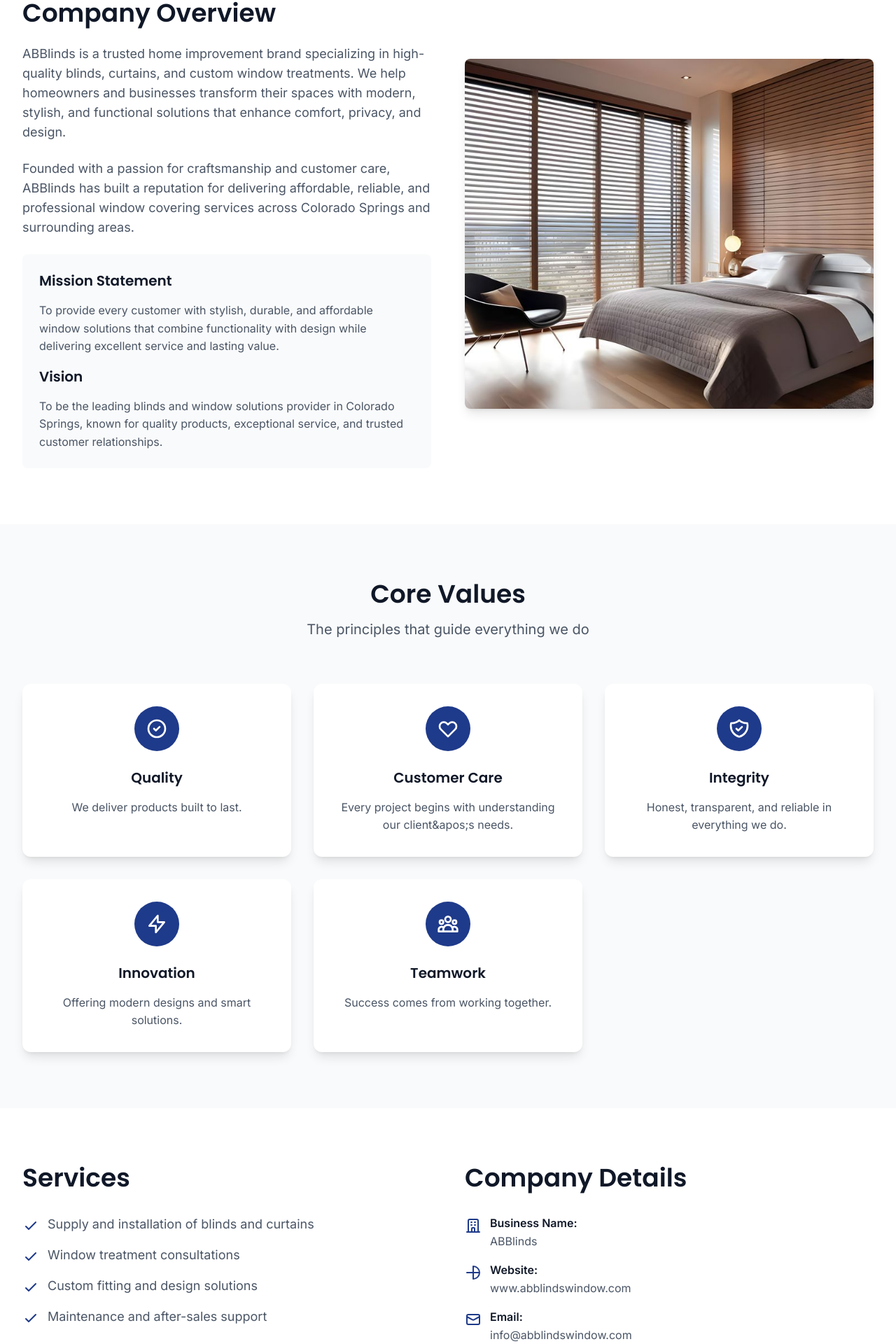
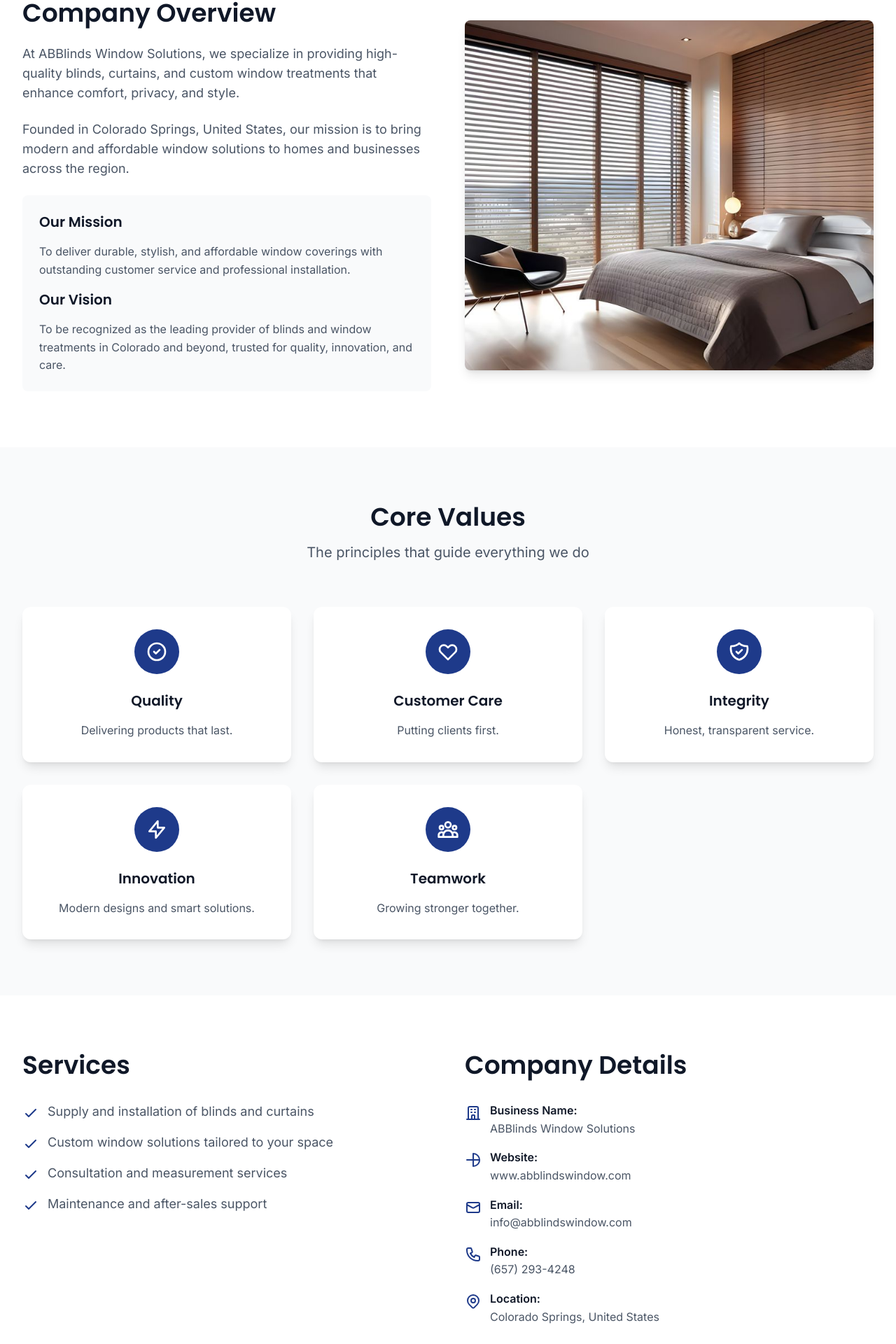
Before and after one commit to folchj47/abblinds, a Next.js app: page /about in a window 1280 px wide. Shown: the part 626-2546 px from the top of the page at 70% size. Built offline with nearby package versions, Linux system fonts and the light colour scheme.

Commit message:
Refine About page with professional ABBlinds Window Solutions branding and Colorado Springs location

```diff
--- a/public/ABBlinds-Company-Profile.html
+++ b/public/ABBlinds-Company-Profile.html
@@ -215,24 +215,24 @@
         <!-- Header -->
         <div class="header">
             <div class="logo">AB</div>
-            <h1>ABBlinds Company Profile</h1>
-            <div class="subtitle">Trusted Home Improvement Brand</div>
-            <div class="tagline">Specializing in high-quality blinds, curtains, and custom window treatments</div>
+            <h1>About ABBlinds Window Solutions</h1>
+            <div class="subtitle">Professional Window Treatment Specialists</div>
+            <div class="tagline">Specializing in high-quality blinds, curtains, and custom window treatments that enhance comfort, privacy, and style</div>
         </div>
 
         <!-- Company Overview -->
         <h2>Company Overview</h2>
-        <p>ABBlinds is a trusted home improvement brand specializing in high-quality blinds, curtains, and custom window treatments. We help homeowners and businesses transform their spaces with modern, stylish, and functional solutions that enhance comfort, privacy, and design.</p>
+        <p>At ABBlinds Window Solutions, we specialize in providing high-quality blinds, curtains, and custom window treatments that enhance comfort, privacy, and style.</p>
 
-        <p>Founded with a passion for craftsmanship and customer care, ABBlinds has built a reputation for delivering affordable, reliable, and professional window covering services across Colorado Springs and surrounding areas.</p>
+        <p>Founded in Colorado Springs, United States, our mission is to bring modern and affordable window solutions to homes and businesses across the region.</p>
 
         <!-- Mission & Vision -->
         <div class="mission-vision">
-            <h3>Mission Statement</h3>
-            <p>To provide every customer with stylish, durable, and affordable window solutions that combine functionality with design while delivering excellent service and lasting value.</p>
+            <h3>Our Mission</h3>
+            <p>To deliver durable, stylish, and affordable window coverings with outstanding customer service and professional installation.</p>
 
-            <h3>Vision</h3>
-            <p>To be the leading blinds and window solutions provider in Colorado Springs, known for quality products, exceptional service, and trusted customer relationships.</p>
+            <h3>Our Vision</h3>
+            <p>To be recognized as the leading provider of blinds and window treatments in Colorado and beyond, trusted for quality, innovation, and care.</p>
         </div>
 
         <!-- Core Values -->
@@ -240,23 +240,23 @@
         <div class="values-grid">
             <div class="value-item">
                 <div class="value-title">Quality</div>
-                <div>We deliver products built to last.</div>
+                <div>Delivering products that last.</div>
             </div>
             <div class="value-item">
                 <div class="value-title">Customer Care</div>
-                <div>Every project begins with understanding our client's needs.</div>
+                <div>Putting clients first.</div>
             </div>
             <div class="value-item">
                 <div class="value-title">Integrity</div>
-                <div>Honest, transparent, and reliable in everything we do.</div>
+                <div>Honest, transparent service.</div>
             </div>
             <div class="value-item">
                 <div class="value-title">Innovation</div>
-                <div>Offering modern designs and smart solutions.</div>
+                <div>Modern designs and smart solutions.</div>
             </div>
             <div class="value-item" style="grid-column: 1 / -1;">
                 <div class="value-title">Teamwork</div>
-                <div>Success comes from working together.</div>
+                <div>Growing stronger together.</div>
             </div>
         </div>
 
@@ -264,14 +264,14 @@
         <h2>Services</h2>
         <ul class="services-list">
             <li>Supply and installation of blinds and curtains</li>
-            <li>Window treatment consultations</li>
-            <li>Custom fitting and design solutions</li>
+            <li>Custom window solutions tailored to your space</li>
+            <li>Consultation and measurement services</li>
             <li>Maintenance and after-sales support</li>
         </ul>
 
-        <!-- Current Hiring Needs -->
-        <h2>Current Hiring Needs</h2>
-        <p>As part of our growth, ABBlinds is hiring for:</p>
+        <!-- Careers -->
+        <h2>Careers</h2>
+        <p>We're expanding! Learn about open positions and how you can join our team.</p>
         <ul class="hiring-list">
             <li>Installation Technicians</li>
             <li>Customer Service Representatives</li>
@@ -283,7 +283,7 @@
         <div class="company-details">
             <div class="detail-item">
                 <div class="detail-label">Business Name:</div>
-                <div>ABBlinds</div>
+                <div>ABBlinds Window Solutions</div>
             </div>
             <div class="detail-item">
                 <div class="detail-label">Website:</div>
@@ -298,15 +298,18 @@
                 <div>(657) 293-4248</div>
             </div>
             <div class="detail-item" style="grid-column: 1 / -1;">
-                <div class="detail-label">Address:</div>
-                <div>2609 E Dale St, Colorado Springs, CO 80909</div>
+                <div class="detail-label">Location:</div>
+                <div>Colorado Springs, United States</div>
             </div>
         </div>
 
         <!-- Contact -->
         <div class="contact-info">
-            <h2>Contact</h2>
-            <p>For hiring, partnerships, or general inquiries:</p>
+            <h2>Contact Us</h2>
+            <div class="contact-item">
+                <span class="contact-label">📍 Location:</span>
+                Colorado Springs, United States
+            </div>
             <div class="contact-item">
                 <span class="contact-label">📩 Email:</span>
                 info@abblindswindow.com
--- a/src/app/about/page.tsx
+++ b/src/app/about/page.tsx
@@ -4,7 +4,7 @@
   const coreValues = [
     {
       title: "Quality",
-      description: "We deliver products built to last.",
+      description: "Delivering products that last.",
       icon: (
         <svg className="w-8 h-8" fill="none" stroke="currentColor" viewBox="0 0 24 24">
           <path strokeLinecap="round" strokeLinejoin="round" strokeWidth={2} d="M9 12l2 2 4-4m6 2a9 9 0 11-18 0 9 9 0 0118 0z" />
@@ -13,7 +13,7 @@
     },
     {
       title: "Customer Care",
-      description: "Every project begins with understanding our client&apos;s needs.",
+      description: "Putting clients first.",
       icon: (
         <svg className="w-8 h-8" fill="none" stroke="currentColor" viewBox="0 0 24 24">
           <path strokeLinecap="round" strokeLinejoin="round" strokeWidth={2} d="M4.318 6.318a4.5 4.5 0 000 6.364L12 20.364l7.682-7.682a4.5 4.5 0 00-6.364-6.364L12 7.636l-1.318-1.318a4.5 4.5 0 00-6.364 0z" />
@@ -22,7 +22,7 @@
     },
     {
       title: "Integrity",
-      description: "Honest, transparent, and reliable in everything we do.",
+      description: "Honest, transparent service.",
       icon: (
         <svg className="w-8 h-8" fill="none" stroke="currentColor" viewBox="0 0 24 24">
           <path strokeLinecap="round" strokeLinejoin="round" strokeWidth={2} d="M9 12l2 2 4-4m5.618-4.016A11.955 11.955 0 0112 2.944a11.955 11.955 0 01-8.618 3.04A12.02 12.02 0 003 9c0 5.591 3.824 10.29 9 11.622 5.176-1.332 9-6.03 9-11.622 0-1.042-.133-2.052-.382-3.016z" />
@@ -31,7 +31,7 @@
     },
     {
       title: "Innovation",
-      description: "Offering modern designs and smart solutions.",
+      description: "Modern designs and smart solutions.",
       icon: (
         <svg className="w-8 h-8" fill="none" stroke="currentColor" viewBox="0 0 24 24">
           <path strokeLinecap="round" strokeLinejoin="round" strokeWidth={2} d="M13 10V3L4 14h7v7l9-11h-7z" />
@@ -40,7 +40,7 @@
     },
     {
       title: "Teamwork",
-      description: "Success comes from working together.",
+      description: "Growing stronger together.",
       icon: (
         <svg className="w-8 h-8" fill="none" stroke="currentColor" viewBox="0 0 24 24">
           <path strokeLinecap="round" strokeLinejoin="round" strokeWidth={2} d="M17 20h5v-2a3 3 0 00-5.356-1.857M17 20H7m10 0v-2c0-.656-.126-1.283-.356-1.857M7 20H2v-2a3 3 0 015.356-1.857M7 20v-2c0-.656.126-1.283.356-1.857m0 0a5.002 5.002 0 019.288 0M15 7a3 3 0 11-6 0 3 3 0 016 0zm6 3a2 2 0 11-4 0 2 2 0 014 0zM7 10a2 2 0 11-4 0 2 2 0 014 0z" />
@@ -51,8 +51,8 @@
 
   const services = [
     "Supply and installation of blinds and curtains",
-    "Window treatment consultations",
-    "Custom fitting and design solutions",
+    "Custom window solutions tailored to your space",
+    "Consultation and measurement services",
     "Maintenance and after-sales support"
   ];
 
@@ -75,10 +75,10 @@
         />
         <div className="relative z-20 text-center text-white px-4 max-w-4xl mx-auto">
           <h1 className="text-4xl md:text-6xl font-heading font-bold mb-6">
-            ABBlinds Company Profile
+            About ABBlinds Window Solutions
           </h1>
           <p className="text-xl md:text-2xl text-gray-200 max-w-2xl mx-auto">
-            Trusted home improvement brand specializing in high-quality blinds, curtains, and custom window treatments
+            Specializing in high-quality blinds, curtains, and custom window treatments that enhance comfort, privacy, and style
           </p>
         </div>
       </section>
@@ -92,19 +92,19 @@
                 Company Overview
               </h2>
               <p className="text-lg text-gray-600 mb-6">
-                ABBlinds is a trusted home improvement brand specializing in high-quality blinds, curtains, and custom window treatments. We help homeowners and businesses transform their spaces with modern, stylish, and functional solutions that enhance comfort, privacy, and design.
+                At ABBlinds Window Solutions, we specialize in providing high-quality blinds, curtains, and custom window treatments that enhance comfort, privacy, and style.
               </p>
               <p className="text-lg text-gray-600 mb-6">
-                Founded with a passion for craftsmanship and customer care, ABBlinds has built a reputation for delivering affordable, reliable, and professional window covering services across Colorado Springs and surrounding areas.
+                Founded in Colorado Springs, United States, our mission is to bring modern and affordable window solutions to homes and businesses across the region.
               </p>
               <div className="bg-gray-50 p-6 rounded-lg">
-                <h3 className="text-xl font-heading font-semibold text-gray-900 mb-4">Mission Statement</h3>
+                <h3 className="text-xl font-heading font-semibold text-gray-900 mb-4">Our Mission</h3>
                 <p className="text-gray-600 mb-4">
-                  To provide every customer with stylish, durable, and affordable window solutions that combine functionality with design while delivering excellent service and lasting value.
+                  To deliver durable, stylish, and affordable window coverings with outstanding customer service and professional installation.
                 </p>
-                <h3 className="text-xl font-heading font-semibold text-gray-900 mb-4">Vision</h3>
+                <h3 className="text-xl font-heading font-semibold text-gray-900 mb-4">Our Vision</h3>
                 <p className="text-gray-600">
-                  To be the leading blinds and window solutions provider in Colorado Springs, known for quality products, exceptional service, and trusted customer relationships.
+                  To be recognized as the leading provider of blinds and window treatments in Colorado and beyond, trusted for quality, innovation, and care.
                 </p>
               </div>
             </div>
@@ -183,7 +183,7 @@
                   </svg>
                   <div>
                     <p className="font-semibold text-gray-900">Business Name:</p>
-                    <p className="text-gray-600">ABBlinds</p>
+                    <p className="text-gray-600">ABBlinds Window Solutions</p>
                   </div>
                 </div>
                 <div className="flex items-start">
@@ -219,8 +219,8 @@
                     <path strokeLinecap="round" strokeLinejoin="round" strokeWidth={2} d="M15 11a3 3 0 11-6 0 3 3 0 016 0z" />
                   </svg>
                   <div>
-                    <p className="font-semibold text-gray-900">Address:</p>
-                    <p className="text-gray-600">2609 E Dale St, Colorado Springs, CO 80909</p>
+                    <p className="font-semibold text-gray-900">Location:</p>
+                    <p className="text-gray-600">Colorado Springs, United States</p>
                   </div>
                 </div>
               </div>
@@ -234,10 +234,10 @@
         <div className="max-w-7xl mx-auto px-4 sm:px-6 lg:px-8">
           <div className="text-center mb-16">
             <h2 className="text-3xl md:text-4xl font-heading font-bold text-gray-900 mb-4">
-              Current Hiring Needs
+              Careers
             </h2>
             <p className="text-xl text-gray-600 max-w-2xl mx-auto">
-              As part of our growth, ABBlinds is hiring for the following positions:
+              We&apos;re expanding! Learn about open positions and how you can join our team.
             </p>
           </div>
 
@@ -271,19 +271,23 @@
       <section className="py-20 bg-primary">
         <div className="max-w-4xl mx-auto text-center px-4 sm:px-6 lg:px-8">
           <h2 className="text-3xl md:text-4xl font-heading font-bold text-white mb-4">
-            Contact
+            Contact Us
           </h2>
-          <p className="text-xl text-blue-100 mb-8">
-            For hiring, partnerships, or general inquiries:
-          </p>
-          <div className="space-y-4">
+          <div className="space-y-6">
+            <div className="flex items-center justify-center">
+              <svg className="w-6 h-6 text-white mr-3" fill="none" stroke="currentColor" viewBox="0 0 24 24">
+                <path strokeLinecap="round" strokeLinejoin="round" strokeWidth={2} d="M17.657 16.657L13.414 20.9a1.998 1.998 0 01-2.827 0l-4.244-4.243a8 8 0 1111.314 0z" />
+                <path strokeLinecap="round" strokeLinejoin="round" strokeWidth={2} d="M15 11a3 3 0 11-6 0 3 3 0 016 0z" />
+              </svg>
+              <span className="text-xl font-semibold text-white">Colorado Springs, United States</span>
+            </div>
             <div className="flex items-center justify-center">
               <svg className="w-6 h-6 text-white mr-3" fill="none" stroke="currentColor" viewBox="0 0 24 24">
                 <path strokeLinecap="round" strokeLinejoin="round" strokeWidth={2} d="M3 8l7.89 4.26a2 2 0 002.22 0L21 8M5 19h14a2 2 0 002-2V7a2 2 0 00-2-2H5a2 2 0 00-2 2v10a2 2 0 002 2z" />
               </svg>
               <a
                 href="mailto:info@abblindswindow.com"
-                className="text-2xl font-semibold text-white hover:text-blue-100 transition-colors duration-200"
+                className="text-xl font-semibold text-white hover:text-blue-100 transition-colors duration-200"
               >
                 info@abblindswindow.com
               </a>
@@ -294,7 +298,7 @@
               </svg>
               <a
                 href="tel:+16572934248"
-                className="text-2xl font-semibold text-white hover:text-blue-100 transition-colors duration-200"
+                className="text-xl font-semibold text-white hover:text-blue-100 transition-colors duration-200"
               >
                 (657) 293-4248
               </a>
```
